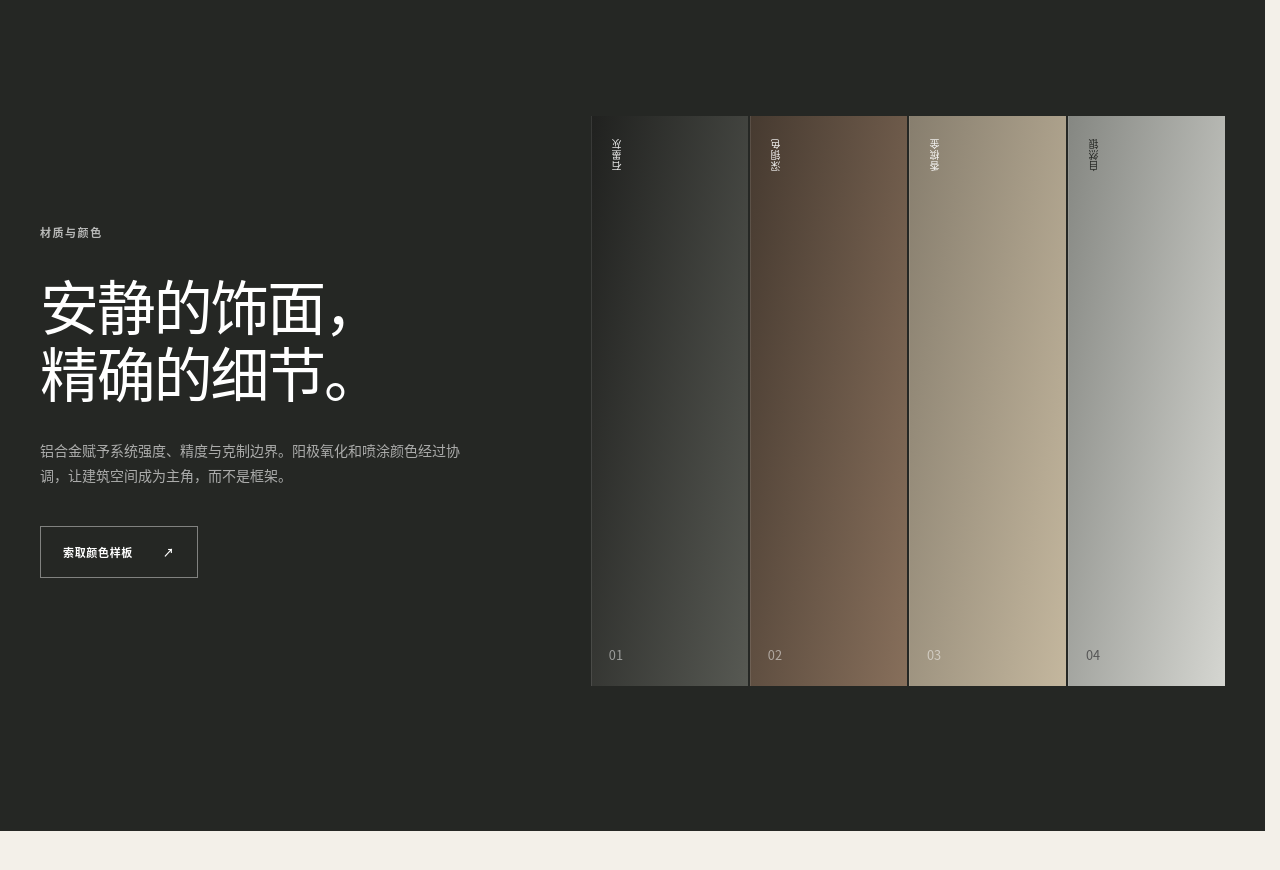
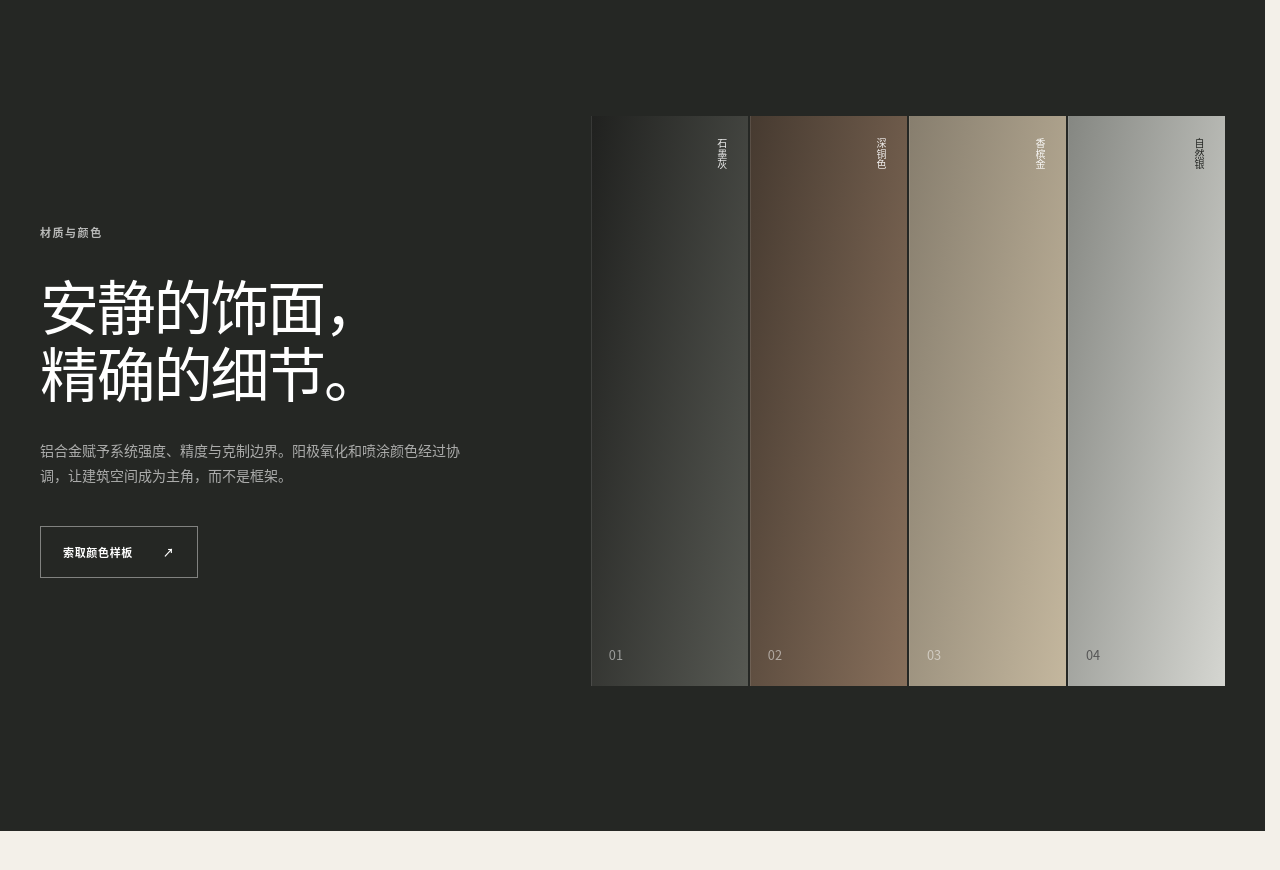
Before and after one commit to tian5085/arkline-website, a Next.js app: page /zh in a window 1280 px wide. Shown: the part 4040-4910 px from the top of the page. Built offline with nearby package versions, Linux system fonts and the light colour scheme.

Commit message:
Update globals.css

```diff
--- a/app/globals.css
+++ b/app/globals.css
@@ -155,14 +155,52 @@ footer { background: #1c1d1b; color: white; }
 
 /* Chinese locale */
 .locale-zh { font-family: "PingFang SC", "Microsoft YaHei", "Noto Sans CJK SC", Arial, sans-serif; }
-.locale-zh .desktop-nav, .locale-zh .nav-cta, .locale-zh .mobile-menu, .locale-zh .button, .locale-zh .text-link { letter-spacing: .06em; text-transform: none; }
-.locale-zh .eyebrow { letter-spacing: .14em; }
-.locale-zh .hero h1 { line-height: 1.05; letter-spacing: -.045em; }
-.locale-zh .intro h2, .locale-zh .section-heading h2, .locale-zh .material-copy h2, .locale-zh .trade-copy h2, .locale-zh .contact h2 { line-height: 1.15; letter-spacing: -.035em; }
-.locale-zh .catalog-title h1 { line-height: .9; letter-spacing: -.05em; }
-.locale-zh .profiles-hero h1 { font-size: clamp(58px, 6.4vw, 104px); line-height: .98; letter-spacing: -.035em; }
-.locale-zh .hero-index, .locale-zh .finish span, .locale-zh .footer-top p, .locale-zh .footer-bottom { letter-spacing: .1em; text-transform: none; }
-
+.locale-zh .desktop-nav,
+.locale-zh .nav-cta,
+.locale-zh .mobile-menu,
+.locale-zh .button,
+.locale-zh .text-link {
+  letter-spacing: .06em;
+  text-transform: none;
+}
+.locale-zh .eyebrow {
+  letter-spacing: .14em;
+}
+.locale-zh .hero h1 {
+  line-height: 1.05;
+  letter-spacing: -.045em;
+}
+.locale-zh .intro h2,
+.locale-zh .section-heading h2,
+.locale-zh .material-copy h2,
+.locale-zh .trade-copy h2,
+.locale-zh .contact h2 {
+  line-height: 1.15;
+  letter-spacing: -.035em;
+}
+.locale-zh .catalog-title h1 {
+  line-height: .9;
+  letter-spacing: -.05em;
+}
+.locale-zh .profiles-hero h1 {
+  font-size: clamp(58px, 6.4vw, 104px);
+  line-height: .98;
+  letter-spacing: -.035em;
+}
+.locale-zh .hero-index,
+.locale-zh .finish span,
+.locale-zh .footer-top p,
+.locale-zh .footer-bottom {
+  letter-spacing: .1em;
+  text-transform: none;
+}
+/* 修复中文竖排方向 */
+.locale-zh .finish span {
+  writing-mode: vertical-rl;
+  text-orientation: upright;
+  transform: none;
+  letter-spacing: .08em;
+}
 /* Product collection */
 .featured-products { padding-block: 140px 155px; }
 .section-heading > div:last-child > p { margin: 0 0 25px; color: #60605a; font-size: 14px; line-height: 1.75; }
```
